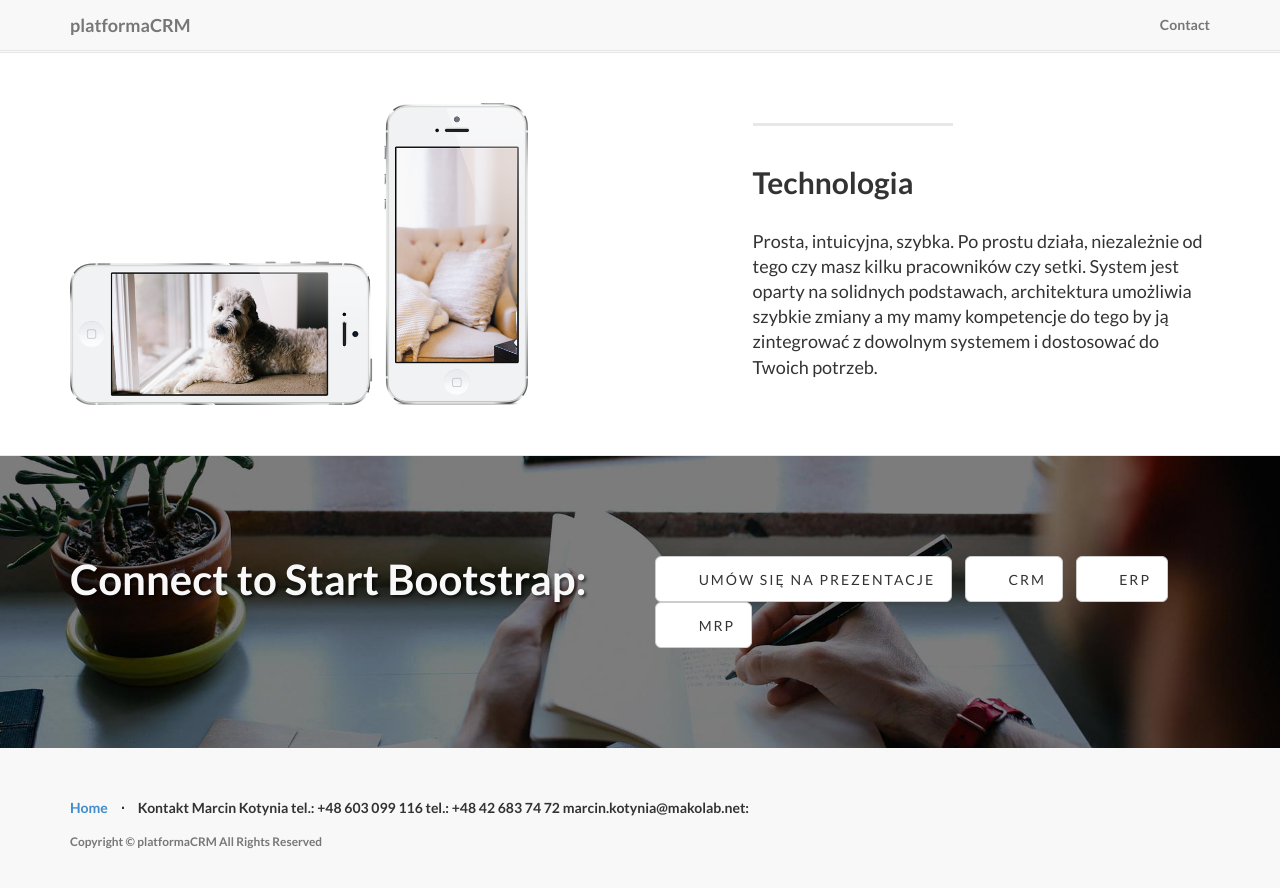
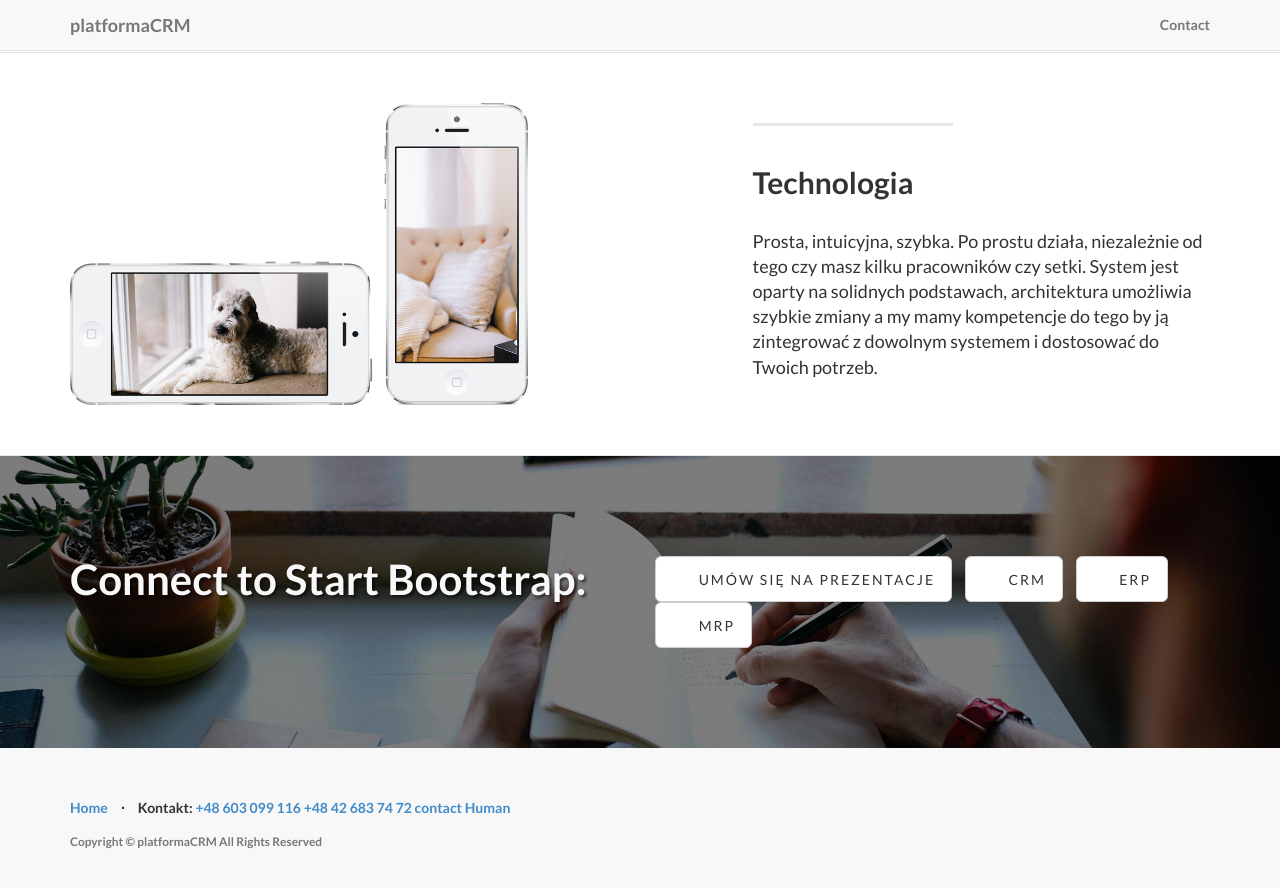
Before and after one commit to platformacrm/platformacrm.github.io, a Jekyll site: the page built from index.html, in a window 1280 px wide and 900 px high, scrolled down 1738 px. Shown: the top 888 px of the window. Built offline with Jekyll 4.4.1, drawn with Linux system fonts in a browser that asks for light colours.

Commit message:
Update footer.html

```diff
--- a/_includes/footer.html
+++ b/_includes/footer.html
@@ -9,10 +9,7 @@
                     </li>
                     <li class="footer-menu-divider">&sdot;</li>
                     <li>
-                        Kontakt Marcin Kotynia
-tel.: +48 603 099 116
-tel.: +48 42 683 74 72
-marcin.kotynia@makolab.net:
+                        Kontakt:  <a href="callto:+48603099116">+48 603 099 116</a>  <a href="callto:+48426837472">+48 42 683 74 72</a>   <a href="mailto:marcin.kotynia@makolab.net">contact Human</a>
                     </li>
 
                 </ul>
```
